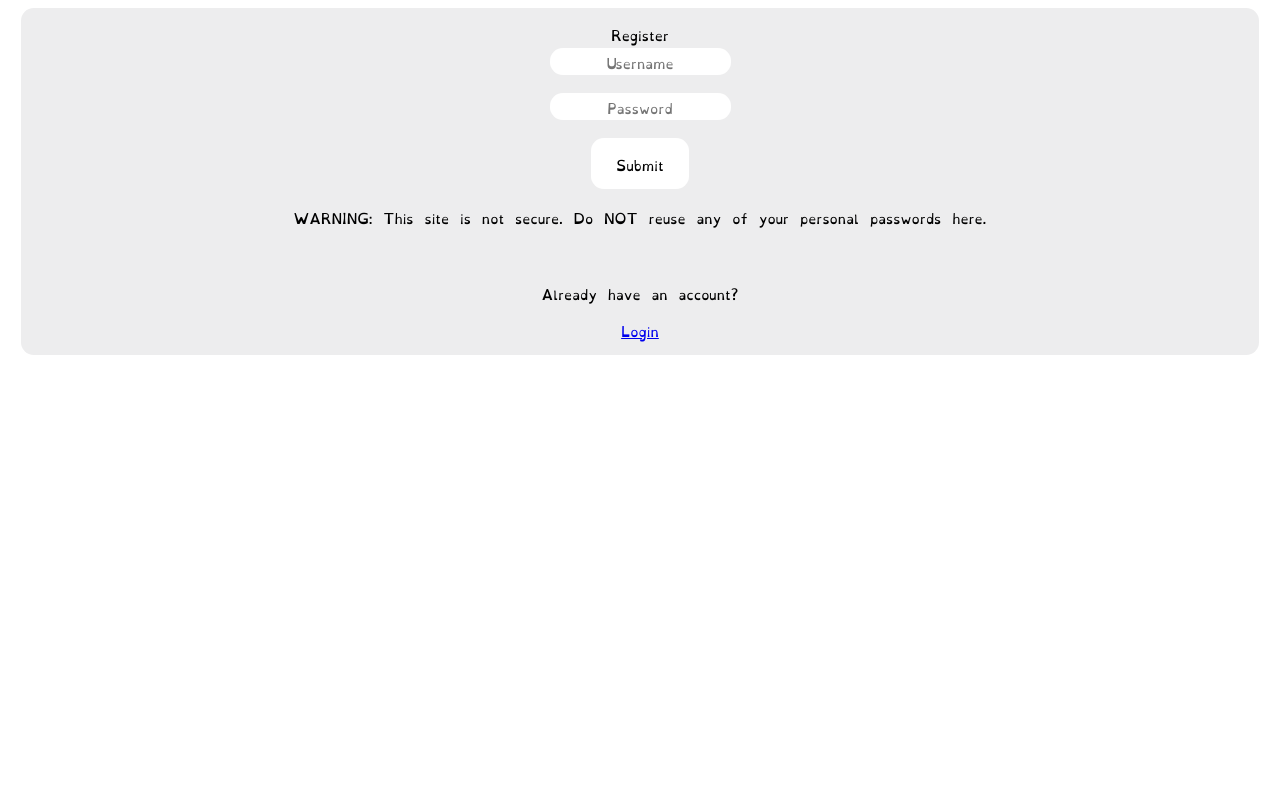
After one commit to f2reninj5/Mo-Clicker, a PHP site: page /register.php in a window 1280 px wide. The commit adds this page. Run offline with PHP 8.4, Linux system fonts and the light colour scheme; a stand-in replaces the project's code that opens the database connection.

Commit message:
Created register and login pages; switched to php and added to index

```diff
--- /dev/null
+++ b/register.php
@@ -0,0 +1,75 @@
+
+<?php
+
+    $errors = ['username' => '', 'password' => ''];
+    $username = '';
+
+    if (isset($_POST['register'])) {
+
+        $username = $_POST['username'];
+
+        if (empty($_POST['username'])) {
+
+            $errors['username'] = 'A username is required.';
+
+        } else {
+
+            if (!preg_match('/^[a-zA-Z0-9]{3,16}$/', $_POST['username'])) {
+
+                $errors['username'] = 'Username must be alphanumeric from 3 to 16 characters long.';
+            }
+        }
+
+        if (empty($_POST['password'])) {
+
+            $errors['password'] = 'A password is required.';
+
+        } else {
+
+            if (!preg_match('/^(?=.*[a-z])(?=.*[A-Z])(?=.*\d)[a-zA-Z\d]{8,}$/', $_POST['password'])) {
+
+                $errors['password'] = 'Password must be at least 8 characters long with one uppercase, lowercase letter and digit.';
+            }
+        }
+
+        if (!array_filter($errors)) {
+
+            setcookie('username', $username, time() + (60 * 60 * 24 * 30), '/');
+            header('Location: login.php');
+        }
+    }
+?>
+
+<html>
+
+    <head>
+
+		<link rel="stylesheet" type="text/css" href="style.css">
+        <meta name="viewport" content="width=device-width">
+		<meta charset="utf-8">
+
+		<title>Mo Clicker</title>
+
+        <link rel="icon" href="images/mo stache.svg">
+	</head>
+
+    <body>
+
+        <div>
+            <form method="POST" action="register.php">
+
+                Register<br>
+                <input type="text" name="username" value="<?php echo htmlspecialchars($username) ?>" placeholder="Username"><br>
+                <p><?php echo $errors['username']; ?></p>
+                <input type="password" name="password" placeholder="Password"><br>
+                <p><?php echo $errors['password']; ?></p>
+                <input type="submit" name="register"><br>
+            </form>
+
+            <p>WARNING: This site is not secure. Do NOT reuse any of your personal passwords here.</p><br>
+
+            <p>Already have an account?</p>
+            <a href="?login=True">Login</a>
+        </div>
+    </body>
+</html>
--- a/style.css
+++ b/style.css
@@ -1,3 +1,5 @@
+
+/* fix mobile scaling by scaling height instead of width */
 
 @font-face {
 
@@ -16,7 +18,7 @@
 
     text-align: center;
     font-family: OpenDyslexic;
-    font-size: 5vw;
+    font-size: 1vw;
 }
 
 body {
@@ -33,6 +35,11 @@ div {
     border-radius: 1em;
 }
 
+h {
+
+    font-size: 5vw;
+}
+
 #moustache {
 
     width: 40%;
@@ -45,3 +52,26 @@ div {
     cursor: pointer;
     transform: scale(105%);
 }
+
+form, input {
+
+    border: none;
+    border-radius: 1em;
+}
+
+input {
+
+    margin: 0.2em;
+}
+
+input[type=submit] {
+
+    padding: 1em 2em 1em 2em;
+    background-color: white;
+}
+
+input[type=submit]:hover {
+
+    cursor: pointer;
+    filter: brightness(80%);
+}
```
Also changed, not shown: index.php (renamed from index.html, +14 -1 lines), login.php (added, +59 -0 lines), images/mo code.png (added), 1 other file.
